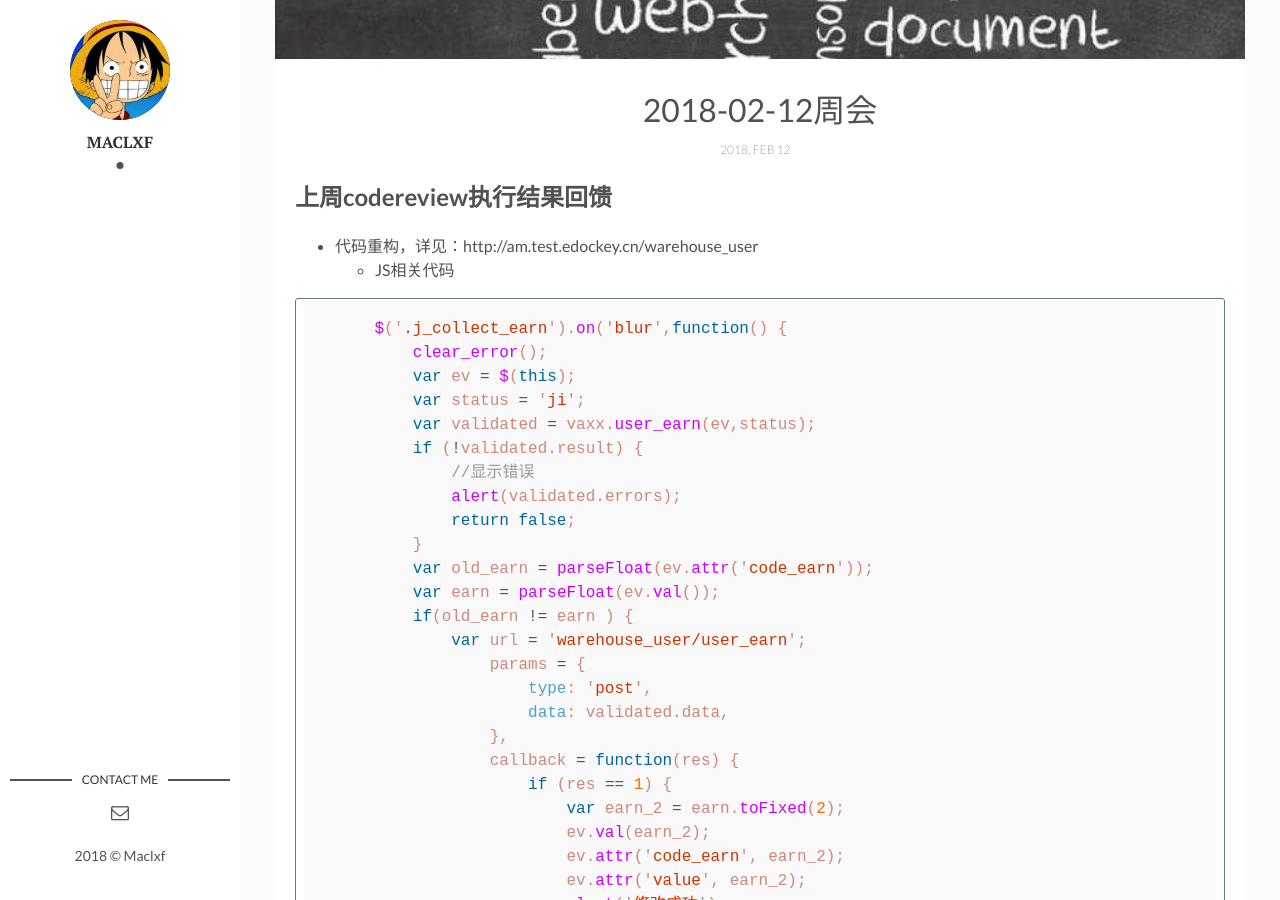
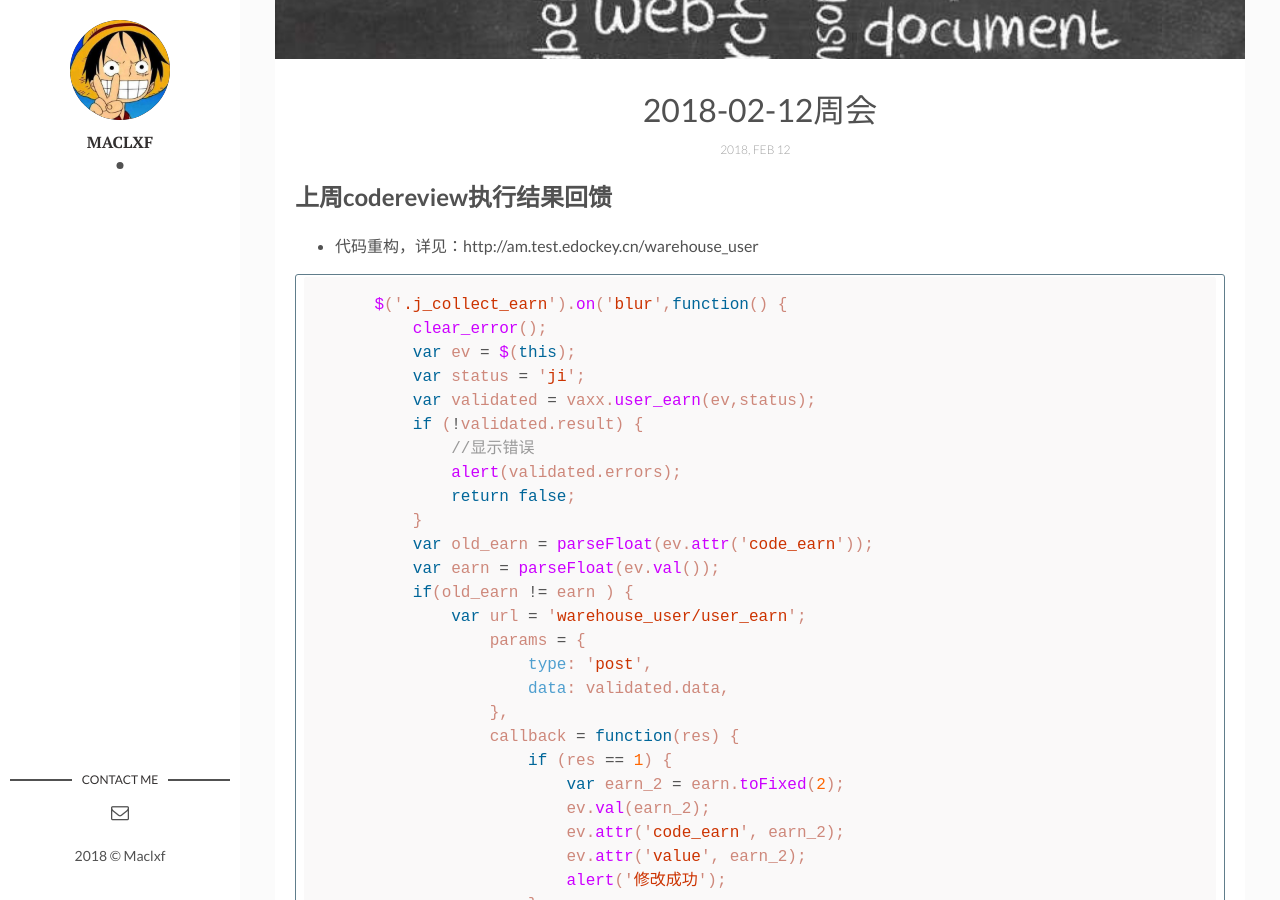
Before and after one commit to maclxf/maclxf.github.io, a Jekyll site: the page built from _posts/2018-02-12-wk.md, in a window 1280 px wide and 900 px high, scrolled down 461 px. Built offline with Jekyll 4.4.1, drawn with Linux system fonts in a browser that asks for light colours.

Commit message:
调整2月12号内容

````diff
--- a/_posts/2018-02-12-wk.md
+++ b/_posts/2018-02-12-wk.md
@@ -9,7 +9,6 @@ tags: [month meeting] # add tag
 ---
 ## 上周codereview执行结果回馈
 * 代码重构，详见：http://am.test.edockey.cn/warehouse_user
-    * JS相关代码
 
 ```js
     $('.j_collect_earn').on('blur',function() {
@@ -108,7 +107,6 @@ tags: [month meeting] # add tag
     });
 ```
 
-    * php相关代码
 
 ```php
     public function user_earn($post) {
````
